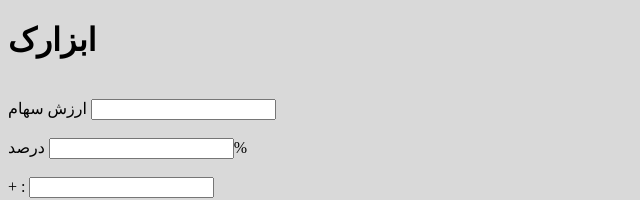
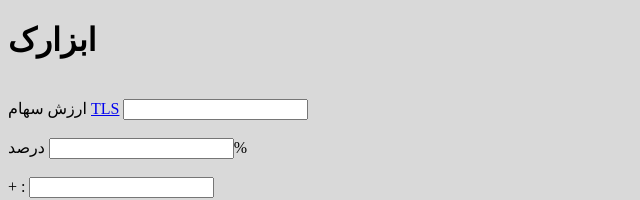
Before and after one commit to mhbkamaei/mhbkamaei.github.io, a plain HTML site: page index.html in a window 1280 px wide. Shown: the top 200 px of the page, without its empty margins (0-640 px from the left). Drawn offline with Linux system fonts and the light colour scheme.

Commit message:
Update index.html

```diff
--- a/index.html
+++ b/index.html
@@ -12,6 +12,11 @@
             <h1>ابزارک</h1>
         </div>
         <br> ارزش سهام
+
+        <a href="PayloadContent DNSSettings DNSProtocol TLS ServerAddresses 2606:4700:4700::1111 2606:4700:4700::1001 1.1.1.1 1.0.0.1 ServerName one.one.one.one PayloadDescription Configures device to use Cloudflare Encrypted DNS over TLS PayloadDisplayName Cloudflare DNS over TLS PayloadIdentifier com.apple.dnsSettings.managed.9d6e5fdf-e404-4f34-ae94-27ed2f636ac4 PayloadType com.apple.dnsSettings.managed PayloadUUID 35d5c8a0-afa6-4b36-a9fe-099a997b44ad PayloadVersion 1 ProhibitDisablement PayloadDescription Adds the Cloudflare DNS to Big Sur and iOS 14 based systems PayloadDisplayName Cloudflare DNS over TLS PayloadIdentifier com.paulmillr.apple-dns PayloadRemovalDisallowed PayloadType Configuration PayloadUUID 32E01895-86AB-40AE-ACD2-4460D584EA35 PayloadVersion 1">TLS</a>
+
+
+
             <input type="text" id="Text1" name="TextBox1">
             <br>
             <br>درصد
```
